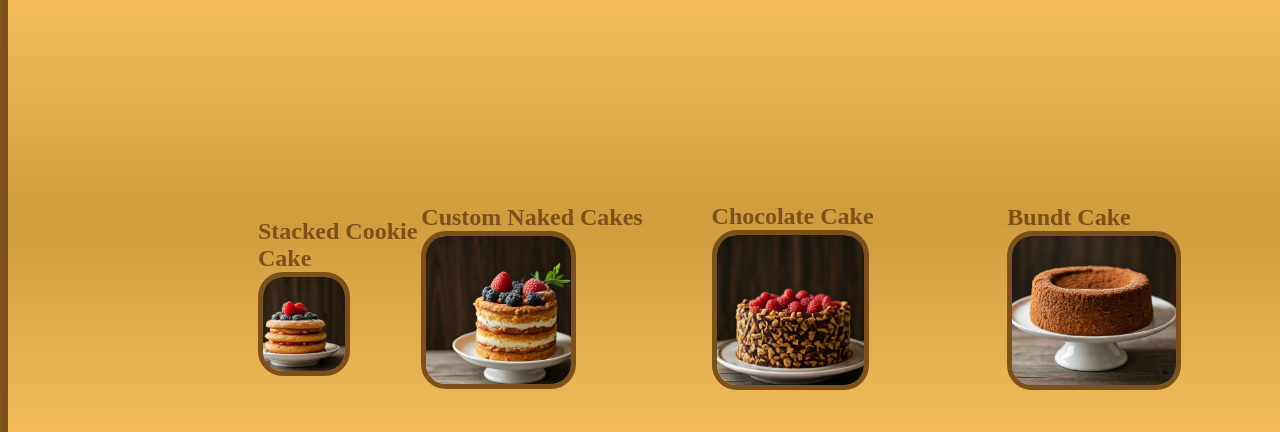
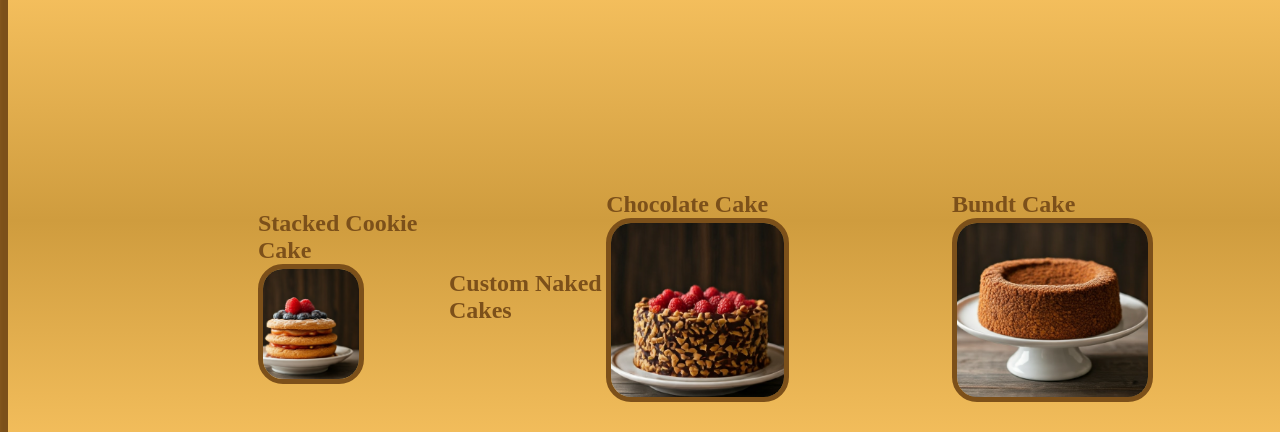
Before and after one commit to Confectionery-Creations/Confectionery-creations.github.io, a plain HTML site: page cakes.html in a window 1280 px wide. Shown: the part 368-800 px from the top of the page. Drawn offline with Linux system fonts and the light colour scheme.

Commit message:
Update cakes.html

```diff
--- a/cakes.html
+++ b/cakes.html
@@ -50,7 +50,7 @@
 				</div>
 				<div id="naked">
 					<label>Custom Naked Cakes</label>
-					<img src="naked.png" alt="A delicious Naked">
+
 				</div>
 				<div id="chocolate">
 					<label>Chocolate Cake</label>
```
